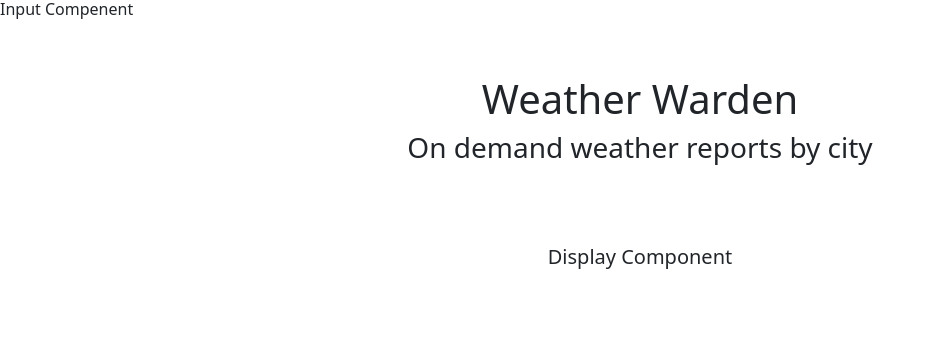
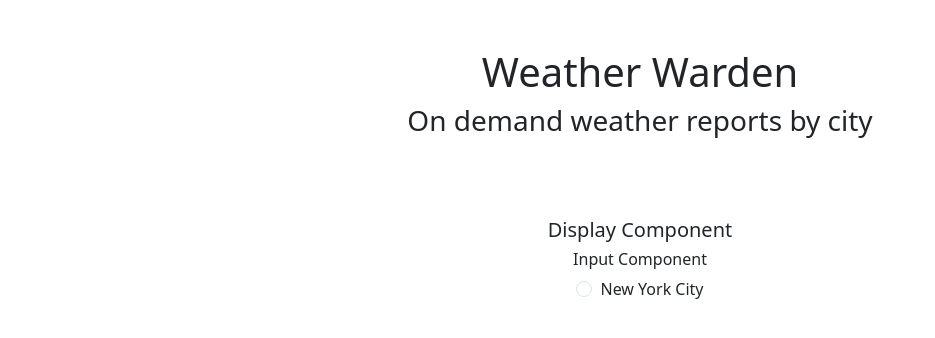
Before and after one commit to aaron-webdev/weatherAPI, a React (Vite) app in the folder WeatherAPIreact/: page / in a window 1280 px wide. Shown: the top 338 px of the page, without its empty margins (0-935 px from the left). Built offline with nearby package versions, Linux system fonts and the light colour scheme.

Commit message:
adjusted API URL to better seve needs

```diff
--- a/WeatherAPIreact/src/App.jsx
+++ b/WeatherAPIreact/src/App.jsx
@@ -9,7 +9,7 @@ export default function App() {
 
   return (
     <>
-    <InputComponent/>
+
     <section className='d-flex flex-column text-center'>
       <div className='m-auto my-5'>
         <h1>Weather Warden</h1>
@@ -17,6 +17,7 @@ export default function App() {
       </div>
     <br/>
       <WeatherDisplay/>
+      <InputComponent/>
     </section>
     </>
   )
--- a/WeatherAPIreact/src/components/InputComponent.jsx
+++ b/WeatherAPIreact/src/components/InputComponent.jsx
@@ -10,10 +10,31 @@ export default function InputComponent()
 
     return(
         <>
-            <h6>Input Compenent</h6>
-            <Form>
+            <h6>Input Component</h6>
+            <section className='d-flex'>
+                <div className='m-auto'>
+                    <Form>
+                        <Form.Check
+                        name="selectLocation"
+                        type="radio"
+                        label="New York City"
+                        value=""
+                        />
+                    </Form>
+                </div>
 
-            </Form>
+            </section>
+
         </>
     );
 }
+
+/*
+
+<Form.Check
+name="selectLocation"
+type="radio"
+label=""
+value=""
+/>
+*/
```
Also changed, not shown: 1 other file (tests, documents, lock files or other folders).
